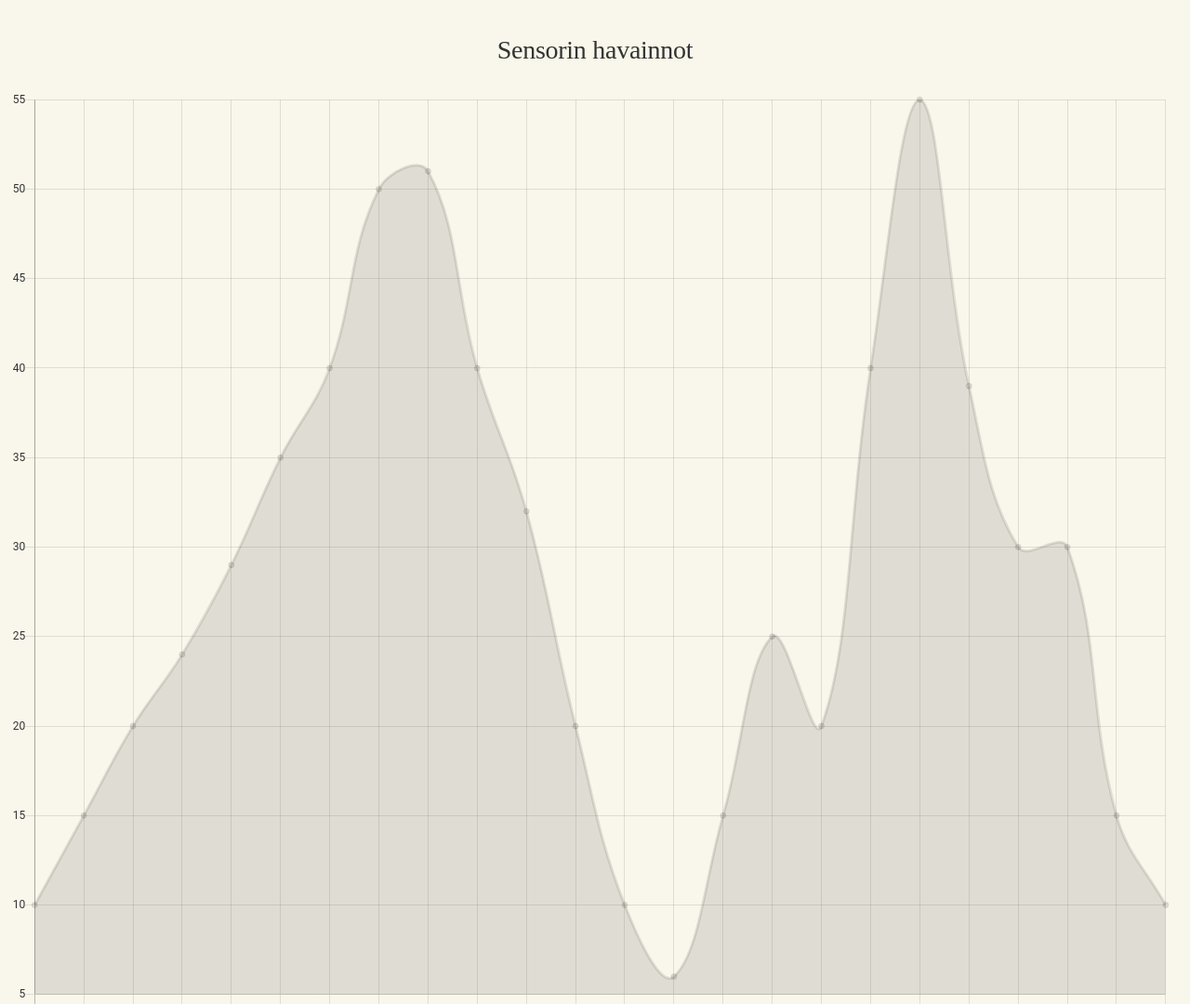
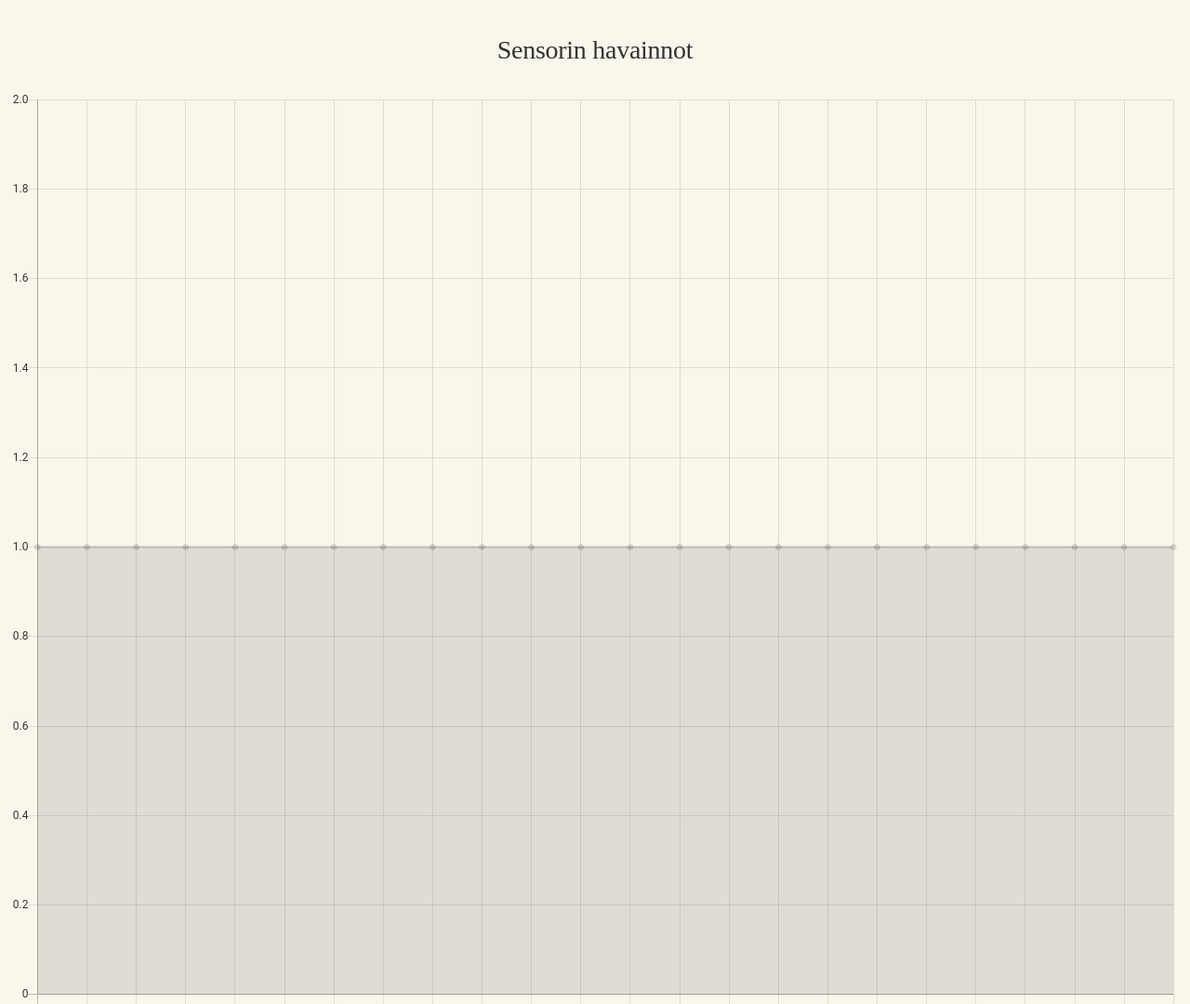
Before and after one commit to jolbertti/p2pLoraCommunication2, a plain HTML site: page index.html in a window 1280 px wide. Shown: the top 1080 px of the page at 93% size. Drawn offline with nearby package versions, Linux system fonts and the light colour scheme.

Commit message:
Update index.html

```diff
--- a/index.html
+++ b/index.html
@@ -29,7 +29,7 @@
 <script>
 Chart.defaults.global.defaultFontFamily = 'Roboto';
 Chart.defaults.global.defaultFontColor = '#333';
-
+var count_by_source
 function makeChart(sensorData) {
   var hour = sensorData.map(function(d) {return d.Hour});
   var observed = sensorData.map(function(d) {return +d.Observations});
@@ -42,16 +42,52 @@ function makeChart(sensorData) {
       },
     },
     data: {
-      labels: hour,
+      labels: [
+        '1', '2', '3', '4', '5', '6',
+        '7', '8', '9', '10', '11',
+        '12', '13', '14', '15', '16',
+        '17', '18', '19', '20', '21',
+        '22', '23', '24'
+        ],
       datasets: [
         {
-          data: observed
+          data: [
+            count_by_source[0].value,
+            count_by_source[1].value,
+            count_by_source[2].value,
+            count_by_source[3].value,
+            count_by_source[4].value,
+            count_by_source[5].value,
+            count_by_source[6].value,
+            count_by_source[7].value,
+            count_by_source[8].value,
+            count_by_source[9].value,
+            count_by_source[10].value,
+            count_by_source[11].value,
+            count_by_source[12].value,
+            count_by_source[13].value,
+            count_by_source[14].value,
+            count_by_source[15].value,
+            count_by_source[16].value,
+            count_by_source[17].value,
+            count_by_source[18].value,
+            count_by_source[19].value,
+            count_by_source[20].value,
+            count_by_source[21].value,
+            count_by_source[22].value,
+            count_by_source[23].value
+          ]
         }
       ]
     }
   })
 }
-
+d3.csv("sample.csv").then(function(data) {
+  count_by_source = d3.nest().key(d => d.Hour)
+    .rollup(v => v.length)
+    .entries(data);
+  console.log(count_by_source)
+});
 d3.csv('sample.csv')
   .then(makeChart);
 </script>
```
